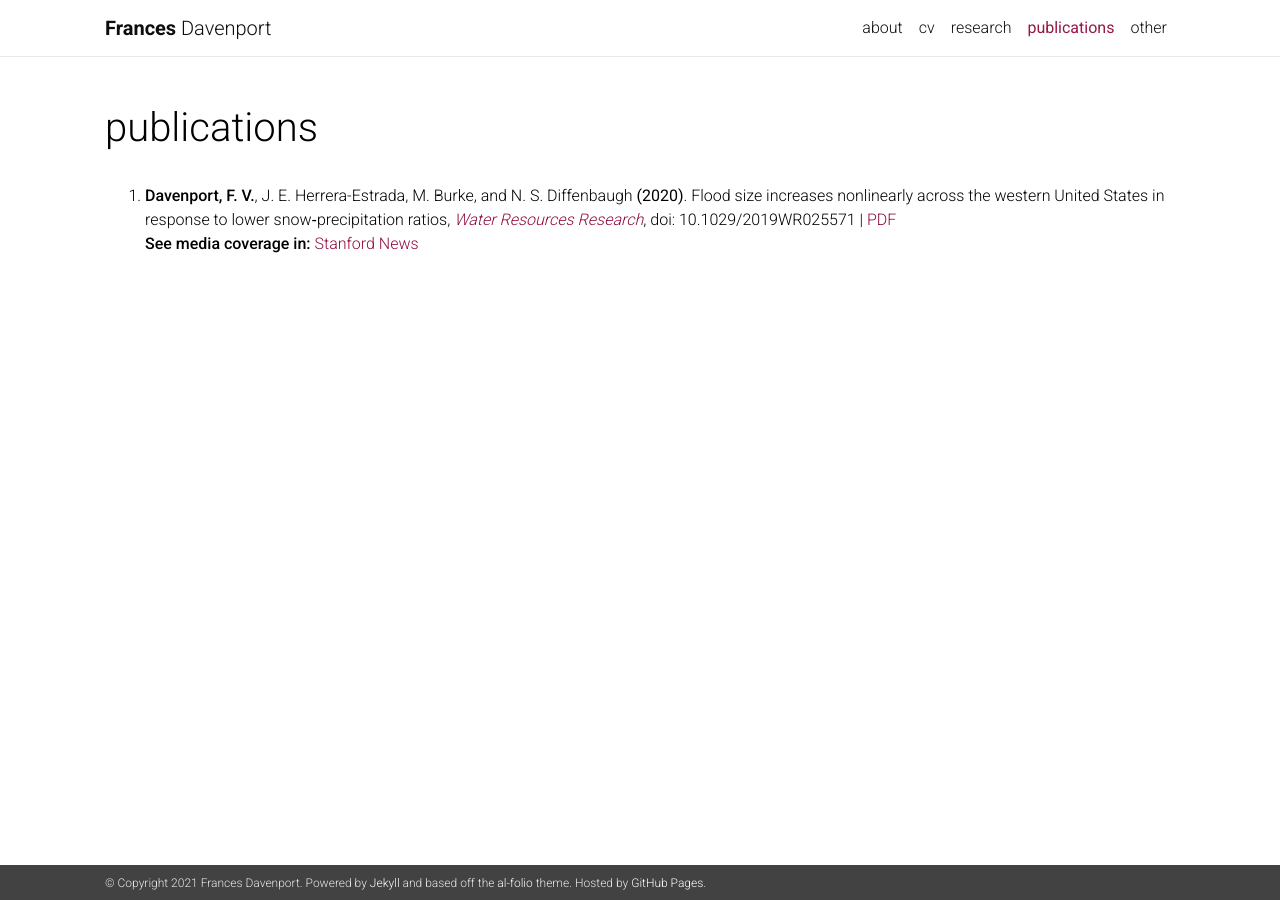
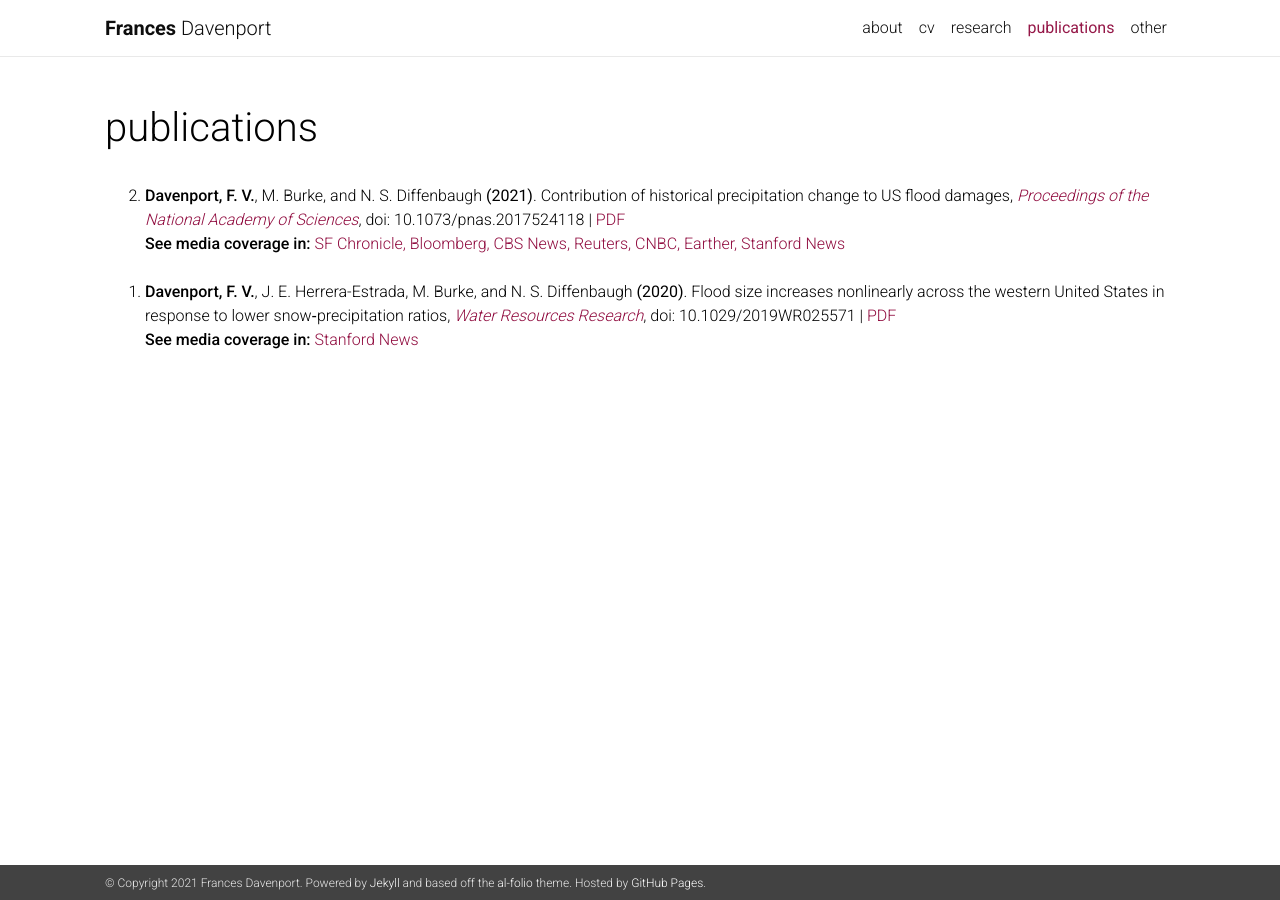
Before and after one commit to fdavenport/fdavenport.github.io, a Jekyll site: the page built from _pages/publications.md, in a window 1280 px wide. Built offline with Jekyll 4.4.1, drawn with Linux system fonts in a browser that asks for light colours; nearby versions of some CDN libraries; a style sheet for code colours, icons or effects is not loaded.

Commit message:
add davenport et al 2021

```diff
--- /dev/null
+++ b/_data/press_PNAS2021.yml
@@ -0,0 +1,20 @@
+- press: SF Chronicle,
+  pressLink: 'https://www.sfchronicle.com/environment/article/Climate-change-causing-one-third-of-flood-damage-15862429.php'
+
+- press: Bloomberg,
+  pressLink: 'https://www.bloomberg.com/news/articles/2021-01-11/flooding-due-to-climate-change-caused-75-billion-of-damage-in-the-u-s'
+
+- press: CBS News,
+  pressLink: 'https://www.cbsnews.com/news/climate-change-flood-costs-study/'
+
+- press: Reuters,
+  pressLink: 'https://www.reuters.com/article/climate-change-usa-floods/climate-change-blamed-for-a-third-of-u-s-flood-losses-in-past-3-decades-idUSL8N2JM30N'
+
+- press: CNBC,
+  pressLink: 'https://www.cnbc.com/2021/01/11/climate-change-has-cost-the-us-billions-of-dollars-in-flood-damage.html'
+
+- press: Earther,
+  pressLink: 'https://earther.gizmodo.com/climate-change-drove-75-billion-in-rainfall-damage-ove-1846042659'
+
+- press: Stanford News
+  pressLink: 'https://news.stanford.edu/2021/01/11/climate-change-caused-one-third-historical-flood-damages/'
--- a/_data/publications.yml
+++ b/_data/publications.yml
@@ -1,3 +1,14 @@
+- authors: <strong>Davenport, F. V.</strong>, M. Burke, and N. S. Diffenbaugh
+  title: Contribution of historical precipitation change to US flood damages
+  year: 2021
+  journal: Proceedings of the National Academy of Sciences
+  journalLink: 'https://www.pnas.org/content/118/4/e2017524118'
+  DOI: 10.1073/pnas.2017524118
+  pdf: Davenport_etal_2021.pdf
+  press: 'press_PNAS2021'
+  email:
+  altmetric:
+
 - authors: <strong>Davenport, F. V.</strong>, J. E. Herrera-Estrada, M. Burke, and N. S. Diffenbaugh
   title: Flood size increases nonlinearly across the western United States in response to lower snow‐precipitation ratios
   year: 2020
--- a/_data/research.yml
+++ b/_data/research.yml
@@ -1,14 +1,14 @@
 - title: Atmospheric circulation conditions during major flood events
   question: What were the atmospheric circulation conditions during 'Billion Dollar Disaster' flood events in the U.S? Does climate change affect the occurrence of these conditions?
-  description: The goal of this research is to characterize the atmospheric circulation patterns that led to major flood events in the U.S, and to compare and contrast the causes of these flood events. Initially, this research is focused on floods that occurred in the Midwest region and caused over $1 billion in damage. Once these patterns have been identified, I will use climate model simulations to understand whether these conditions are becoming more or less frequent with climate change. This research will help us understand how major floods are changing, so that we better adapt to future flooding.
+  description: The goal of this research is to characterize the atmospheric circulation patterns that led to major flood events in the U.S, and to compare and contrast the causes of these flood events. Initially, this research is focused on floods that occurred in the Midwest region and caused over $1 billion in damage. Once these patterns have been identified, I plan to use climate model simulations to understand whether these conditions are becoming more or less frequent with climate change. This research will help us understand how major floods are changing, so that we better adapt to future flooding.
   figure: ../assets/img/precip_circulation_fig.png
   caption: "Figure: 500 millibar geopotential height anomalies on June 8, 1993, a day with heavy precipitation over the Midwest region. Precipitation during June and July 1993 caused major flooding over the Midwest."
 
 - title: Economic costs of extreme precipitation and flooding
   question: How have increases in precipitation affected the cost of flood damages in the United States?
-  description: The cost of flooding has been increasing across the U.S. In this project, I use observations of flood damage and precipitation to model the relationship between precipitation and flood damage in the U.S. over the recent past (1988-2017). I also examine how this relationship varies regionally and seasonally, and the difference in flood damages that result from short-duration (<5-day) vs. long-duration (monthly) extreme precipitation. Because extreme precipitation events have been getting more intense, I use these statistical models to estimate the increased cost of flood damages due to the observed increases in precipitation. I am also using an ensemble of climate model simulations to determine how changes in extreme precipitation will affect the cost of flood damages in the future.
+  description: "The cost of flooding has been increasing across the U.S. In this project, we use observations of flood damage and precipitation to model the relationship between precipitation and flood damage in the U.S. over the recent past (1988-2017). We also examine how this relationship varies regionally and seasonally, and look at the difference in flood damages that result from short-duration (<5-day) vs. long-duration (monthly) extreme precipitation. Based on these statistical models, we estimate that increases in precipitation have caused about one third of the recent historical flood damages. We also use an ensemble of climate model simulations to determine how changes in extreme precipitation will affect the cost of flood damages in the future. <br/><br/> This research was <a href='https://www.pnas.org/content/118/4/e2017524118' target='_blank'>published in the Proceedings of the National Academy of Sciences</a> and was covered in the media: <a href='https://www.bloomberg.com/news/articles/2021-01-11/flooding-due-to-climate-change-caused-75-billion-of-damage-in-the-u-s' target='_blank'>Flooding Due to Climate Change Caused $75 Billion of Damage in the U.S.</a>."
   figure: ../assets/img/flood_damages_fig.png
-  caption: "Figure: Trends in flood damages in each state from 1988 to 2017. The cost of flood damages has increased for most states, even after accounting for changes in inflation and wealth."
+  caption: "Figure: Contribution of historical precipitation change to US flood damages. Changes in precipitation (particularly increases in extreme precipitation), have caused about one-third, or $75 billion in US flood damages between 1988 and 2017."
 
 - title: Snowmelt- vs. rain-driven flooding in the Western U.S.
   question: How does flooding in mountainous regions change when more winter precipitation falls as rain instead of snow?
--- a/_pages/publications.md
+++ b/_pages/publications.md
@@ -36,5 +36,6 @@ nav: true
 	{% endif %}
 
       </li>
+	  <br/>
     {% endfor %}
   </ol>
```
Also changed, not shown: assets/img/flood_damages_fig.png, 1 other file.
